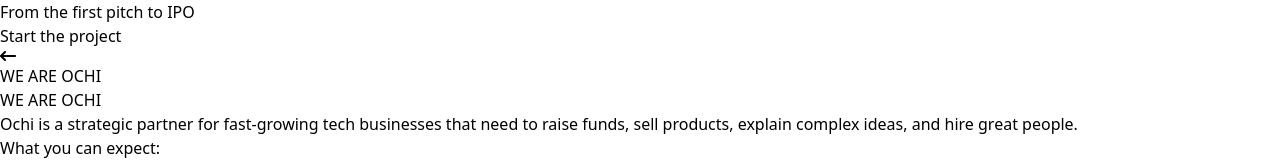
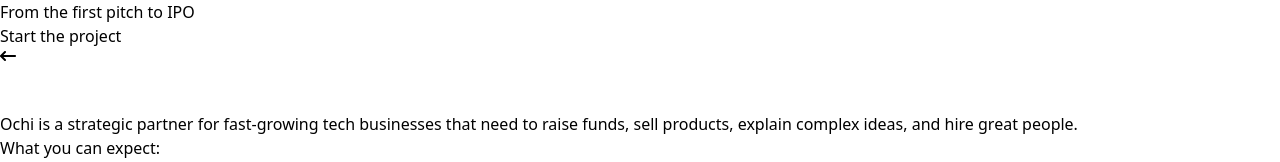
Before and after one commit to Piyush289kumar/ochi, a React (Vite) app: page / in a window 1280 px wide. Shown: the part 174-336 px from the top of the page. Built offline with nearby package versions, Linux system fonts and the light colour scheme.

Commit message:
Marquee Section is Animated

```diff
--- a/src/components/About.jsx
+++ b/src/components/About.jsx
@@ -3,7 +3,7 @@
 function About() {
     return (
         <>
-            <div className=' bg-[#CDEA68] rounded-t-2xl'>
+            <div data-scroll data-scroll-section data-scroll-speed="-.2" className=' bg-[#CDEA68] rounded-t-2xl'>
                 <div className='w-full p-20'>
                     <div>
                         <h1 className='text-[7.5vh] leading-[7vh]'>Ochi is a strategic partner for fast-growing tech businesses that need to raise funds, sell products, explain complex ideas, and hire great people.</h1>
--- a/src/components/LandingPage.jsx
+++ b/src/components/LandingPage.jsx
@@ -5,7 +5,7 @@
 function LandingPage() {
 
     return (
-        <div className='w-full h-screen'>
+        <div data-scroll data-scroll-section data-scroll-speed="-0.3" className='w-full h-screen bg-zinc-100'>
             <div className='textSection pt-40 px-14'>
                 {['We create', 'eye-opening', 'presentations'].map((item, idx) => {
                     return <div className='flex items-center'>
--- a/src/components/Marquee.jsx
+++ b/src/components/Marquee.jsx
@@ -1,17 +1,24 @@
-import React from 'react'
+import { motion } from "framer-motion";
+import React from "react";
 
 function Marquee() {
-    return (
-        <div className='w-full py-24 rounded-t-2xl bg-[#004D43] flex'>
-            <div className='text border-t-[1px] border-b-[1px] border-green-100 flex gap-11 tracking-tighter overflow-hidden whitespace-nowrap'>
-                {
-                    ["WE ARE OCHI", "WE ARE OCHI"].map((item, idx) => (
-                        <h1 className='text-[45vh] leading-none font-bold -mt-5 mb-3 text-white'>{item}</h1>
-                    ))
-                }
-            </div>
-        </div>
-    )
+  return (
+    <div data-scroll data-scroll-section data-scroll-speed=".1" className="w-full py-24 -mb-2 rounded-t-2xl bg-[#004D43] flex">
+      <div className="text border-t-[1px] border-b-[1px] border-green-100 flex tracking-tighter overflow-hidden whitespace-nowrap">
+        {["WE ARE OCHI", "WE ARE OCHI"].map((item, idx) => (
+          <motion.h1
+            key={idx}
+            initial={{ x: "0" }}
+            animate={{ x: "-100%" }}
+            transition={{ ease: "linear", duration: 10, repeat: Infinity }}
+            className="text-[45vh] tracking-tighter leading-none font-bold -mt-5 mb-3 text-white pr-10"
+          >
+            {item}
+          </motion.h1>
+        ))}
+      </div>
+    </div>
+  );
 }
 
-export default Marquee
+export default Marquee;
```
